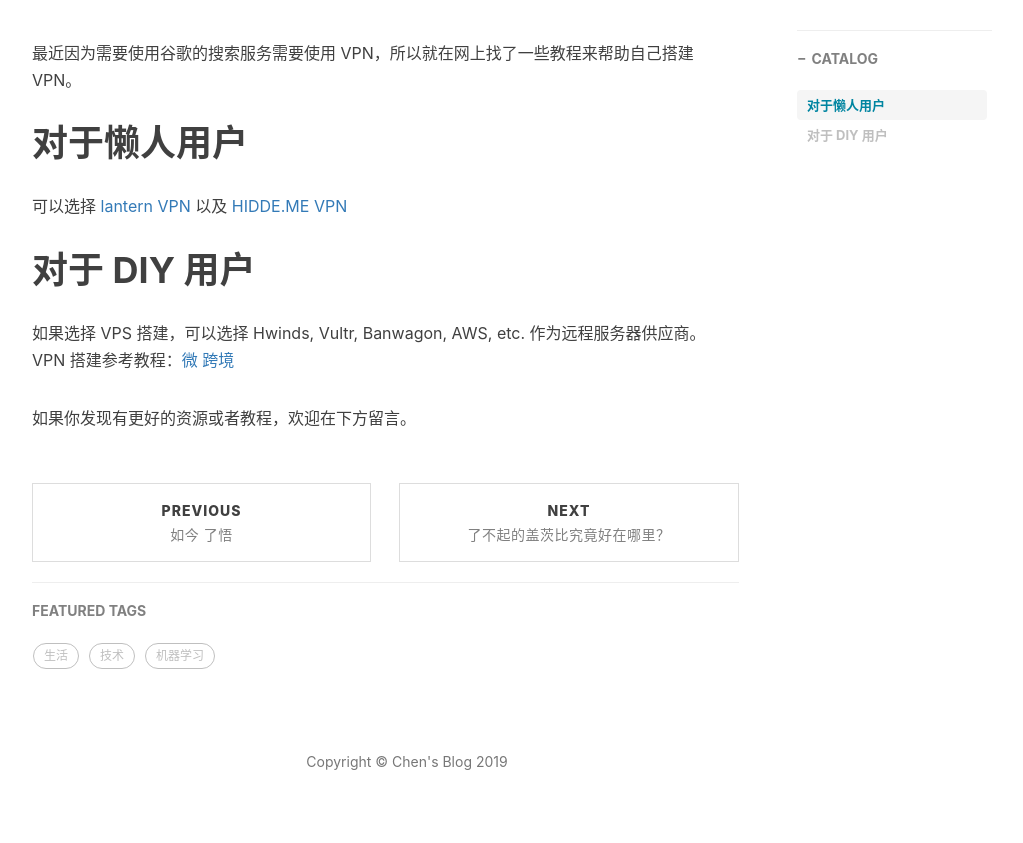
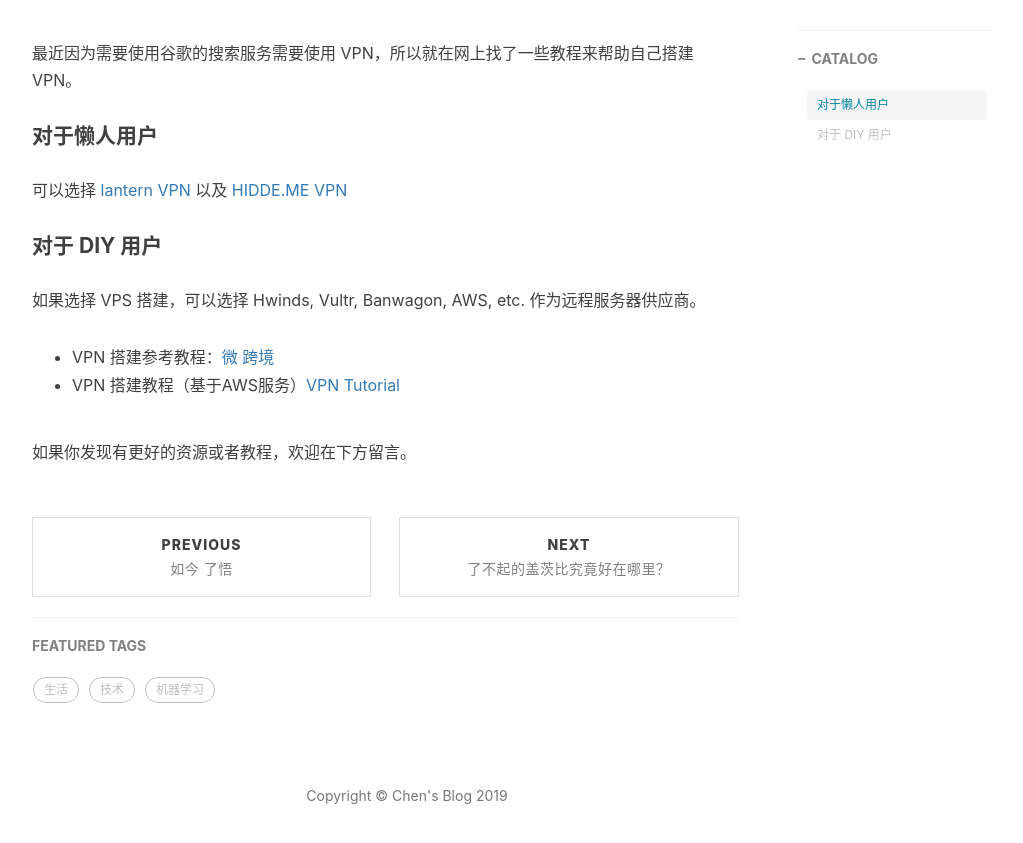
Before and after one commit to he-chen-95/he-chen-95.github.io, a Jekyll site: the page built from _posts/2017-07-05-Create_a_personal_VPN.md, in a window 1280 px wide and 900 px high, scrolled down 654 px. Shown: the top 843 px of the window, without its empty margins (233-1256 px from the left). Built offline with Jekyll 4.4.1, drawn with Linux system fonts in a browser that asks for light colours; nearby versions of some CDN libraries; comment, search, counter and statistics services are not loaded.

Commit message:
Update 2017-07-05-Create_a_personal_VPN.md

```diff
--- a/_posts/2017-07-05-Create_a_personal_VPN.md
+++ b/_posts/2017-07-05-Create_a_personal_VPN.md
@@ -12,11 +12,12 @@ tags:
 
 最近因为需要使用谷歌的搜索服务需要使用 VPN，所以就在网上找了一些教程来帮助自己搭建 VPN。
 
-# 对于懒人用户
+#### 对于懒人用户
 可以选择 [lantern VPN](https://getlantern.org/zh_CN/) 以及 [HIDDE.ME VPN](https://hide.me/en/?friend=5c6b86519399b)
 
-# 对于 DIY 用户
+#### 对于 DIY 用户
 如果选择 VPS 搭建，可以选择 Hwinds, Vultr, Banwagon, AWS, etc. 作为远程服务器供应商。
-VPN 搭建参考教程：[微 跨境](https://vkuajing.net/)
+- VPN 搭建参考教程：[微 跨境](https://vkuajing.net/)
+- VPN 搭建教程（基于AWS服务）[VPN Tutorial](https://aws.amazon.com/premiumsupport/knowledge-center/create-connection-vpc/)
 
 如果你发现有更好的资源或者教程，欢迎在下方留言。
```
